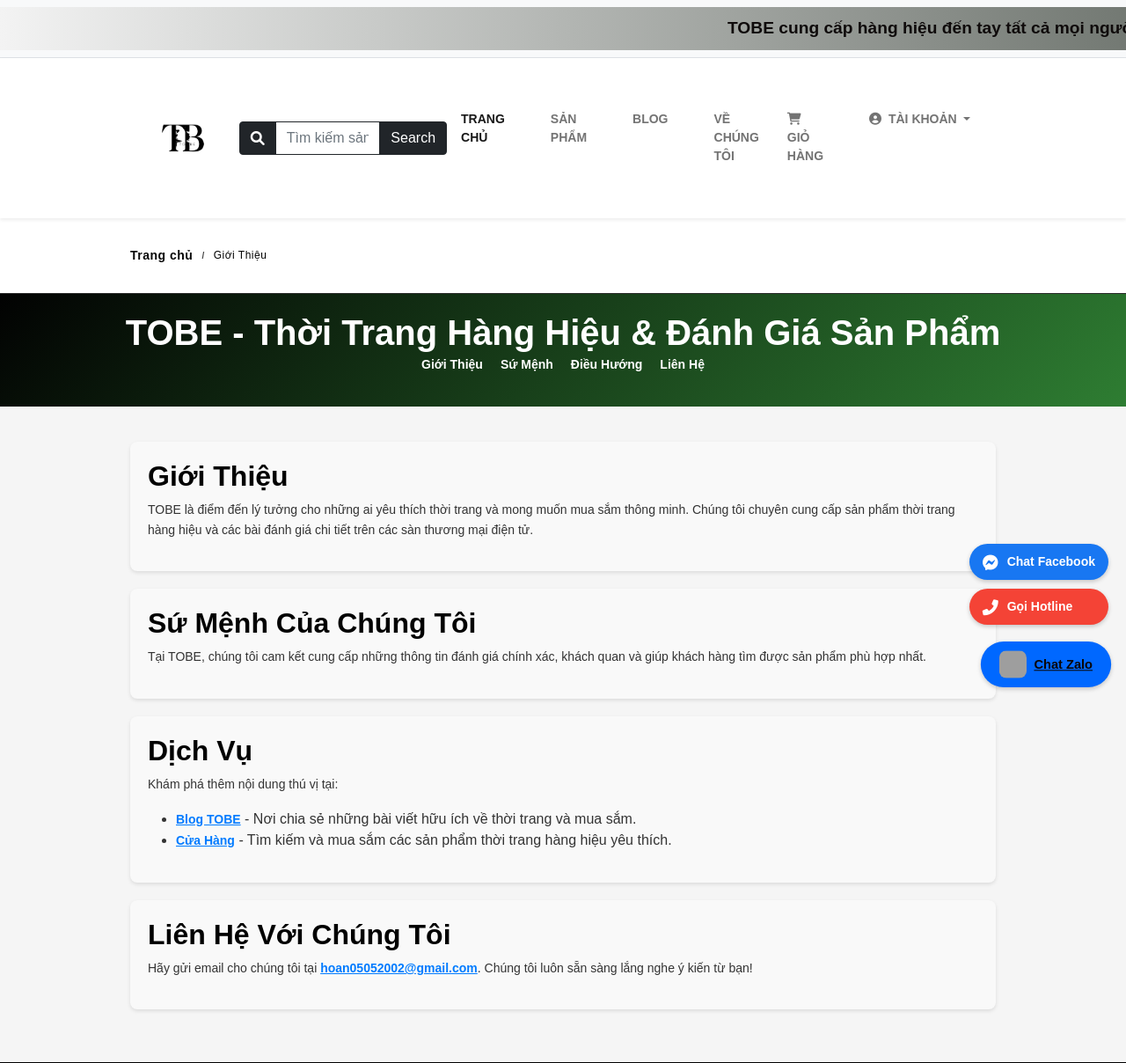
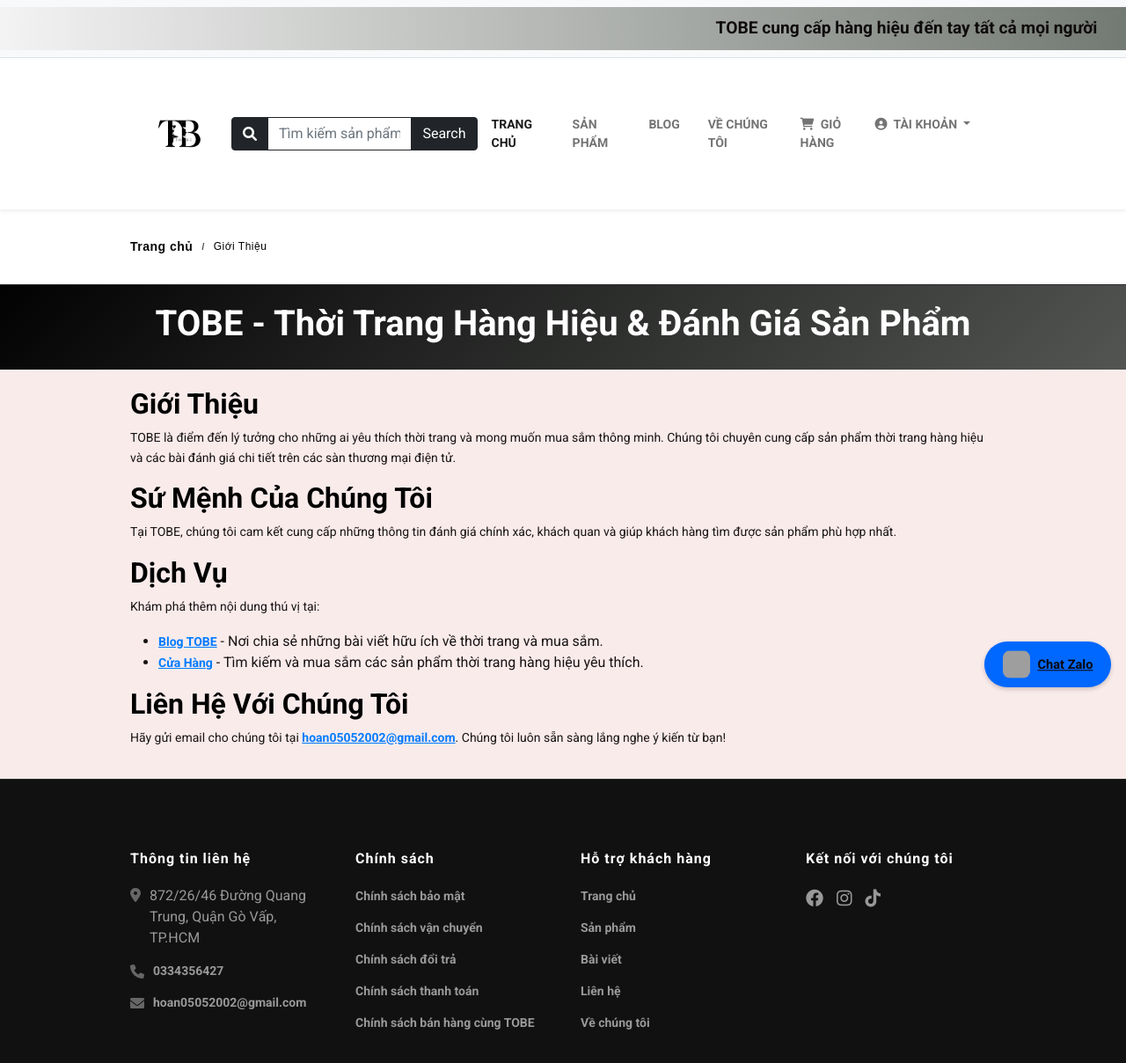
Before and after one commit to hoantobe/333, a Flask app: page /aboutus in a window 1280 px wide. Shown: the top 1208 px of the page at 88% size. Run offline with Flask 3, Linux system fonts and the light colour scheme; data that the repository does not hold is empty; some libraries are stand-ins or nearby versions; grey boxes are pictures that could not be loaded.

Commit message:
Update aboutus.html

```diff
--- a/templates/aboutus.html
+++ b/templates/aboutus.html
@@ -2,70 +2,18 @@
 
 {% block title %}TOBE - Thời Trang Hàng Hiệu & Đánh Giá Sản Phẩm{% endblock %}
 
-{% block head %}
+
+
+
+
+
+
+{% block content %}
+<header>
 <meta name="description" content="Trang web chuyên cung cấp đồ thời trang hàng hiệu và đánh giá sản phẩm thương mại điện tử giúp khách hàng mua sắm thông minh.">
 <meta name="keywords" content="thời trang, hàng hiệu, đánh giá sản phẩm, thương mại điện tử, mua sắm">
 <meta name="author" content="TOBE">
-<link rel="stylesheet" href="{{ url_for('static', filename='css/style.css') }}">
-<style>
-    header {
-        background: linear-gradient(135deg, #020202, #2E7D32);
-        color: white;
-        padding: 20px 0;
-        text-align: center;
-    }
-    header h1 {
-        margin: 0;
-        font-size: 2.5rem;
-    }
-    nav ul {
-        list-style: none;
-        padding: 0;
-        display: flex;
-        justify-content: center;
-        gap: 20px;
-    }
-    nav ul li a {
-        color: white;
-        text-decoration: none;
-        font-weight: bold;
-    }
-    .container {
-        max-width: 1200px;
-        margin: auto;
-        padding: 20px;
-    }
-    section {
-        background: #f9f9f9;
-        margin: 20px 0;
-        padding: 20px;
-        border-radius: 8px;
-        box-shadow: 0 2px 4px rgba(0, 0, 0, 0.1);
-    }
-    section h2 {
-        color: #000000;
-    }
-    footer {
-        background: #000000;
-        color: white;
-        text-align: center;
-        padding: 10px 0;
-        margin-top: 20px;
-    }
-</style>
-{% endblock %}
-
-{% block content %}
-<header>
     <h1>TOBE - Thời Trang Hàng Hiệu & Đánh Giá Sản Phẩm</h1>
-    <nav>
-        <ul>
-            <li><a href="#gioi-thieu">Giới Thiệu</a></li>
-            <li><a href="#su-menh">Sứ Mệnh</a></li>
-            <li><a href="#dieu-huong">Điều Hướng</a></li>
-            <li><a href="#lien-he">Liên Hệ</a></li>
-        </ul>
-    </nav>
 </header>
 
 <div class="container">
@@ -93,8 +41,25 @@
         <p>Hãy gửi email cho chúng tôi tại <a href="mailto:hoan05052002@gmail.com">hoan05052002@gmail.com</a>. Chúng tôi luôn sẵn sàng lắng nghe ý kiến từ bạn!</p>
     </section>
 </div>
+<style>
+    header {
+        background: linear-gradient(135deg, #020202, #525552);
+        color: white;
+        padding: 20px 0;
+        text-align: center;
+    }
 
-<footer>
-    <p>&copy; 2025 TOBE - All Rights Reserved</p>
-</footer>
+
+    .container {
+        max-width: 1200px;
+        margin: auto;
+        padding: 20px;
+    }
+
+    section h2 {
+        color: #000000;
+    }
+
+</style>
+
 {% endblock %}
```
